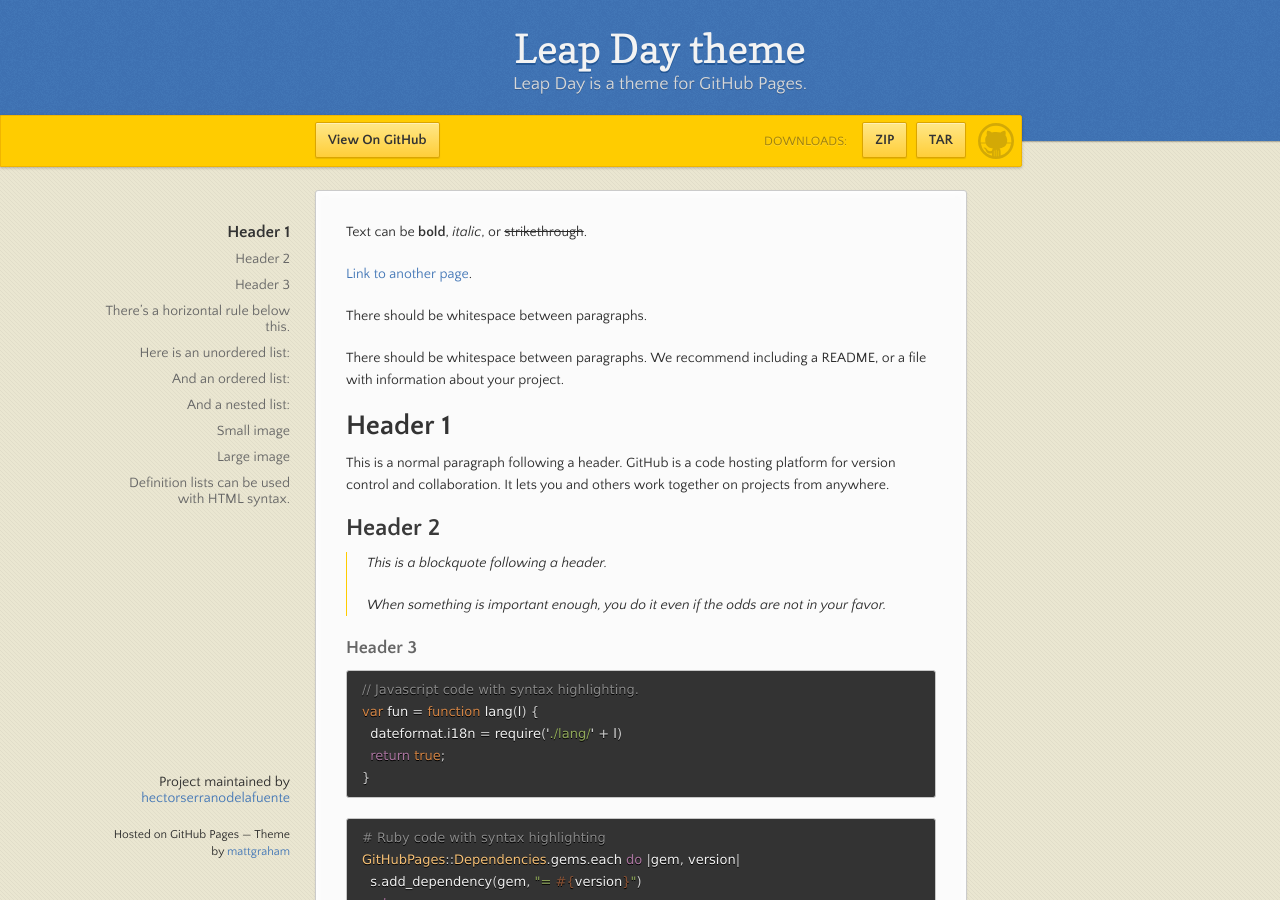
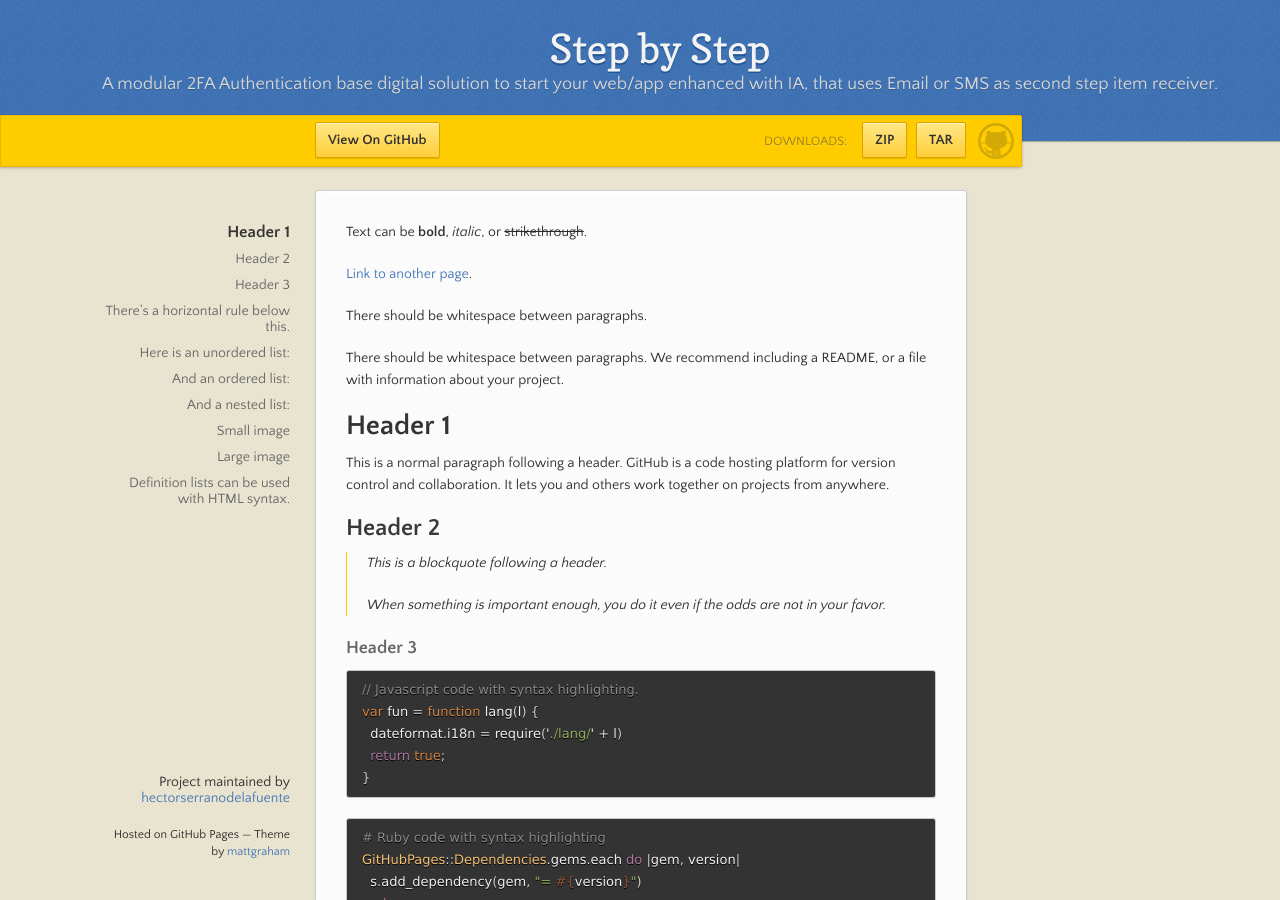
Before and after one commit to hectorserranodelafuente/get-stepByStep, a Jekyll site: the page built from index.md, in a window 1280 px wide and 900 px high. Built offline with Jekyll 4.4.1, drawn with Linux system fonts in a browser that asks for light colours.

Commit message:
title and description

```diff
--- a/_config.yml
+++ b/_config.yml
@@ -1,5 +1,5 @@
-title: Leap Day theme
-description: Leap Day is a theme for GitHub Pages.
+title: Step by Step
+description: A modular 2FA Authentication base digital solution to start your web/app enhanced with IA, that uses Email or SMS as second step item receiver.
 show_downloads: true
 google_analytics:
 theme: jekyll-theme-leap-day
```
